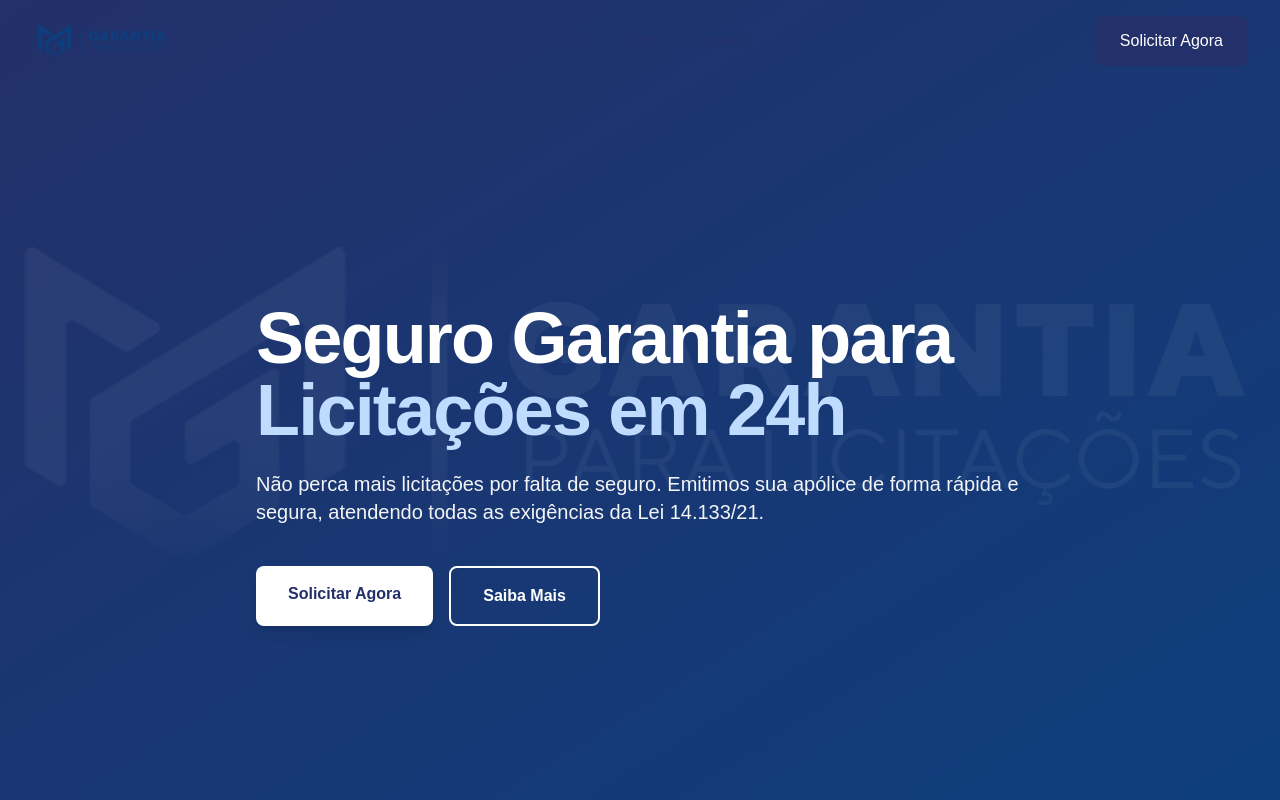
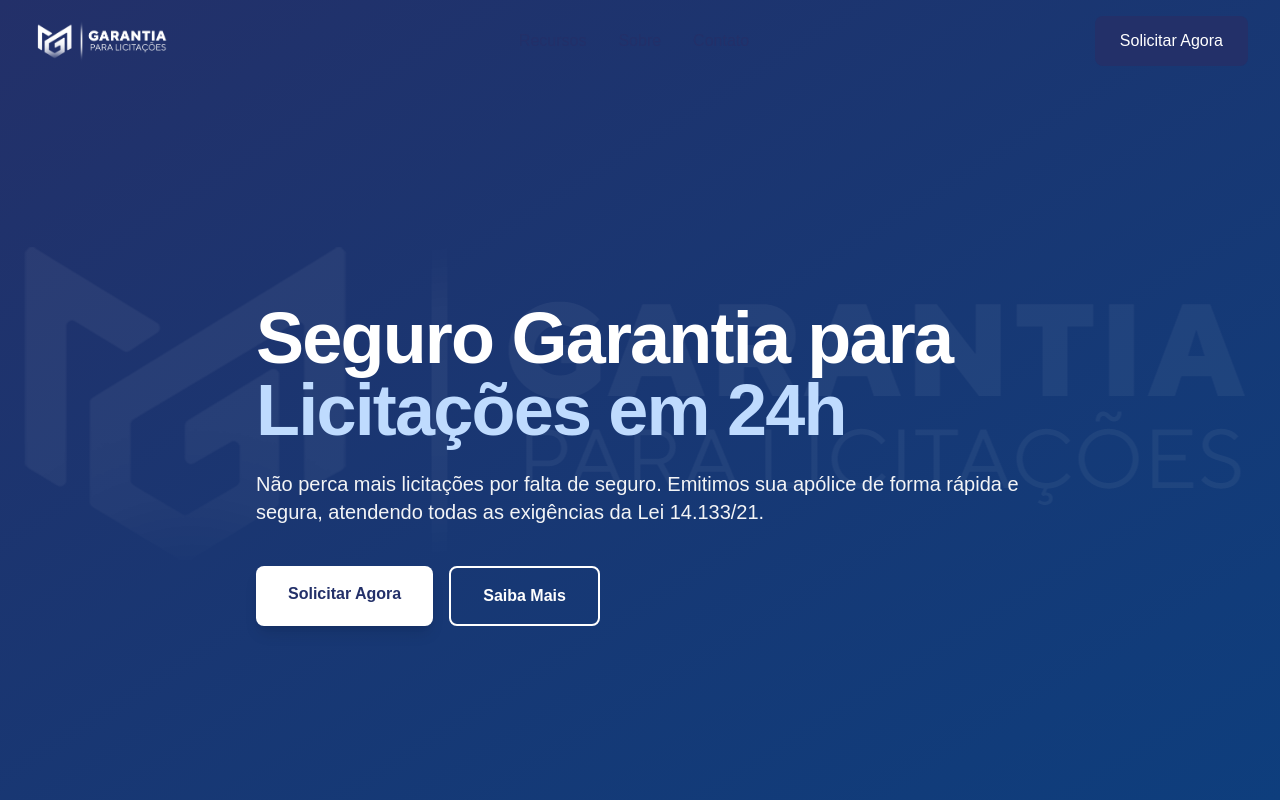
Before and after one commit to kauntdewn1/garantia-app, a React (Vite) app: page / in a window 1280 px wide. Shown: the top 800 px of the page. Built offline with nearby package versions, Linux system fonts and the light colour scheme; the HTML template or start-up script is replaced by a standard one; a web font is replaced by a local one.

Commit message:
Update styles and layout

```diff
--- a/src/components/Header.jsx
+++ b/src/components/Header.jsx
@@ -18,7 +18,7 @@ function Header() {
         <div className="flex justify-between items-center py-4">
           <div className="flex items-center">
             <img
-              src="/assets/lg_hrz_transp1.png"
+              src="/assets/lg_hrz_transp.png"
               alt="MG Riscos Logo"
               className="h-12"
             />
```
